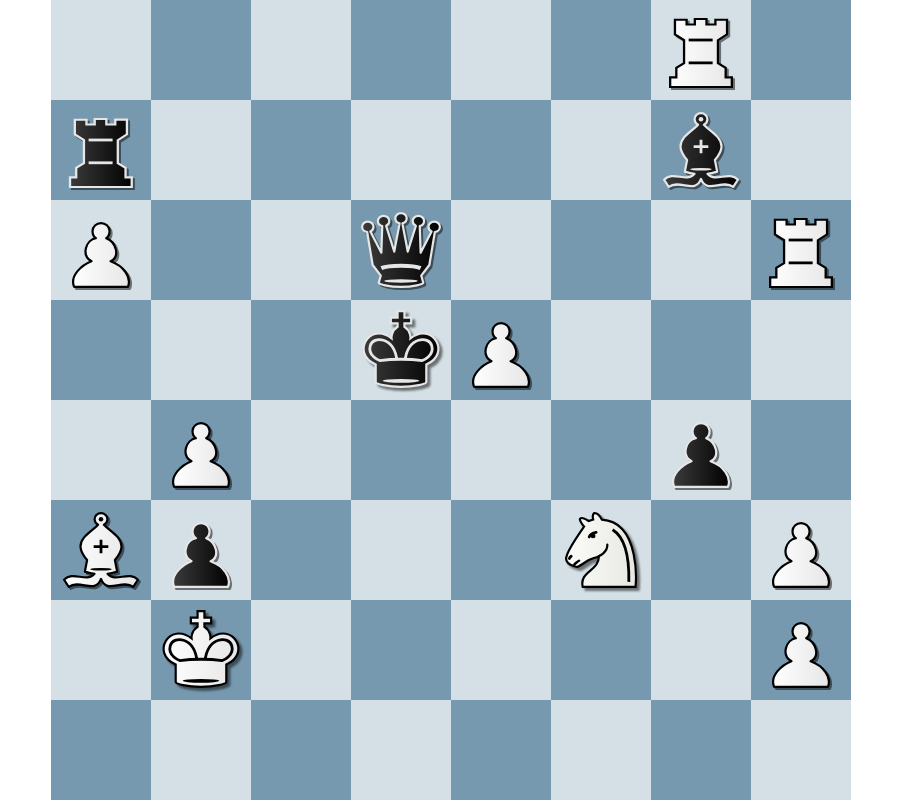
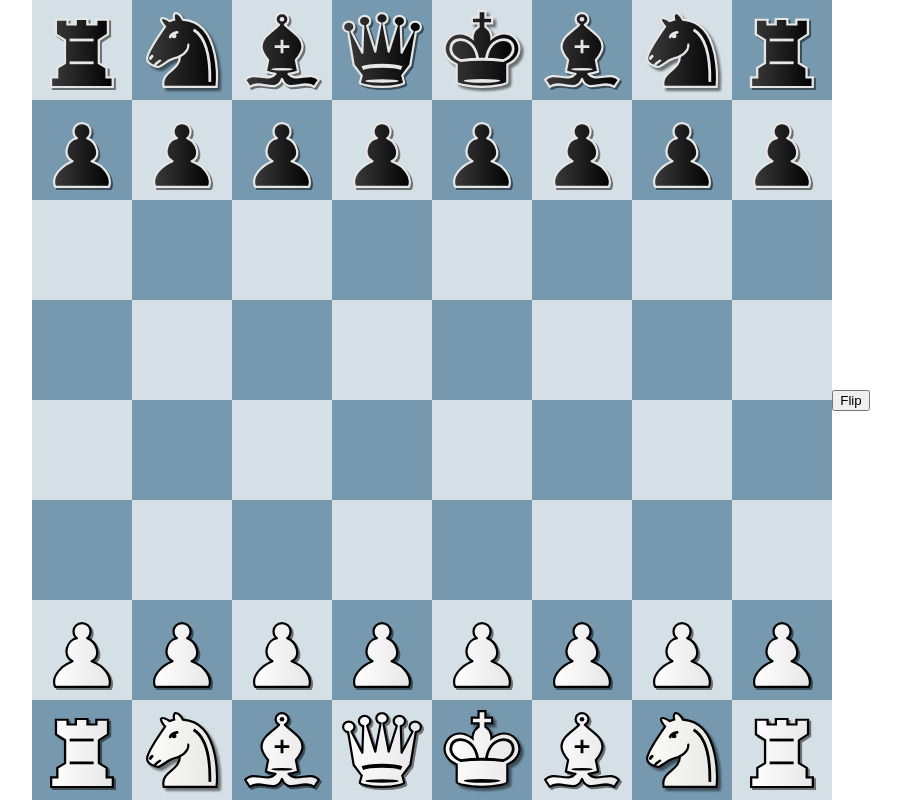
Before and after one commit to BlueBetaFish/chess-gui, a React (Create React App) app: page / in a window 1280 px wide. Shown: the whole page, without its empty margins (189-1090 px from the left). Built offline with nearby package versions, Linux system fonts and the light colour scheme.

Commit message:
position bubble sucessful

```diff
--- a/src/App.tsx
+++ b/src/App.tsx
@@ -1,11 +1,15 @@
+import { useState } from "react";
 import "./App.css";
 import { DEFAULT_BOARD } from "./chess-board/FEN";
-import ChessBoard from "./components/ChessBoard";
+import Game from "./chess-board/Game";
+import ChessGame from "./components/ChessGame";
 
 function App() {
+    const [flip,setFlip] = useState(false);
     return (
         <div className="App">
-            <ChessBoard boardObj={DEFAULT_BOARD} />
+            <ChessGame gameObj={new Game()} flipGame={flip}/>
+            <button onClick={()=>{setFlip(!flip)}}>Flip</button>
         </div>
     );
 }
--- a/src/chess-board/FEN.ts
+++ b/src/chess-board/FEN.ts
@@ -15,7 +15,7 @@ const PIECE_SYMBOLS = ["k", "q", "r", "b", "n", "p", "K", "Q", "R", "B", "N", "P
 // 8/2Rn4/3b2PK/4p1pb/4k1pq/4N3/pP1p3n/8 w - - 0 1
 // 6R1/r5b1/P2q3R/3kP3/1P4p1/Bp3N1P/1K5P/8 w - - 0 1
 
-export const START_BOARD_FEN = "6R1/r5b1/P2q3R/3kP3/1P4p1/Bp3N1P/1K5P/8 w - - 0 1";
+export const START_BOARD_FEN = "rnbqkbnr/pppppppp/8/8/8/8/PPPPPPPP/RNBQKBNR w KQkq - 0 1";
 export const DEFAULT_BOARD = getBoardFromFEN(START_BOARD_FEN);
 
 
--- a/src/components/ChessBoard.tsx
+++ b/src/components/ChessBoard.tsx
@@ -2,27 +2,53 @@ import { Component } from 'react'
 import { Board } from '../chess-board/Board';
 import ChessGrid from './ChessSquare';
 import styles from '../styles/ChessBoard.module.css'
+import {Coordinate} from '../chess-board/chessUtility'
 
-type Props = {
-    boardObj: Board | null
-}
-type State = {
-    boardObj: Board | null
+
+type BoardProps = {
+    boardObj: Board | null,
+    gameClickListener: any,
+    flipBoard?:boolean
 }
 
-export default class ChessBoard extends Component<Props, State> {
 
-    constructor(props: Props) {
-        super(props);
-        this.state = {
-            boardObj: props.boardObj
-        }
+
+export default class ChessBoard extends Component<BoardProps, any> {
+
+    constructor(props:BoardProps){
+        super(props)
+        console.log(this.props.boardObj?.squares)
+    }
+
+    componentDidUpdate(){
+        console.log(this.props.flipBoard ?? false)
+
     }
 
     render() {
         return (
             <div className={styles.board}>
+
                 {
+                (this.props.flipBoard ?? false)?
+                    this.props.boardObj?.squares.map((rank, rankNum) =>
+                        <div className={styles.boardRow} key={rankNum}>
+                            {
+                                rank.reverse().map((piece, fileNum) =>
+                                    <ChessGrid
+                                        piece={piece}
+                                        key={rankNum * rank.length + fileNum}
+                                        index={new Coordinate( (rankNum),(7-fileNum) )}
+                                        colorIndex={ new Coordinate (rankNum,fileNum) }
+                                        boardClickListener={this.props.gameClickListener}
+                                    />
+                                )
+                            }
+                        </div>
+                        )
+
+                    :
+
                     this.props.boardObj?.squares.reverse().map((rank, rankNum) =>
                         <div className={styles.boardRow} key={rankNum}>
                             {
@@ -30,13 +56,15 @@ export default class ChessBoard extends Component<Props, State> {
                                     <ChessGrid
                                         piece={piece}
                                         key={rankNum * rank.length + fileNum}
-                                        index={{ rankNum, fileNum }}
+                                        index={new Coordinate((7-rankNum),(fileNum)) }
+                                        colorIndex={new Coordinate (rankNum,fileNum) }
+                                        boardClickListener={this.props.gameClickListener}
                                     />
                                 )
                             }
                         </div>
+                    )
 
-                    )
                 }
             </div>
         )
--- /dev/null
+++ b/src/components/ChessGame.tsx
@@ -0,0 +1,26 @@
+import  React,{ Component } from 'react'
+import  Board  from './ChessBoard'
+import Game from '../chess-board/Game'
+import { Coordinate } from '../chess-board/chessUtility'
+
+type GameProps = {
+    gameObj: Game
+    flipGame?: boolean
+}
+
+
+export default class ChessGame extends Component<GameProps,any> {
+
+    clickListener(event:any,index:Coordinate){
+        console.log(index)
+        // this.props.gameObj.getLegalMovesOfGivenSquare()
+    }
+
+    render() {
+        return (
+            <div>
+                <Board boardObj={this.props.gameObj.board} gameClickListener={this.clickListener} flipBoard={this.props.flipGame}/>
+            </div>
+        )
+    }
+}
--- a/src/components/ChessSquare.tsx
+++ b/src/components/ChessSquare.tsx
@@ -1,13 +1,14 @@
 import React, { Suspense } from 'react'
 import Piece, { Color, PieceType } from '../chess-board/Pieces'
 import styles from "../styles/ChessGrid.module.css"
+import {Coordinate} from '../chess-board/chessUtility'
+
 
 type Props = {
     piece: Piece,
-    index: {
-        rankNum: number,
-        fileNum: number
-    },
+    index:Coordinate,
+    colorIndex: Coordinate,
+    boardClickListener:any,
     theme?: string
 }
 
@@ -68,18 +69,18 @@ export default function ChessGrid(props: Props) {
     }
 
     function isLightSquare(): boolean {
-        const { rankNum, fileNum } = props.index;
-        if (rankNum % 2 == 0) {
-            return (fileNum % 2 === 0)
+        const { x, y } = props.colorIndex;
+        if (x % 2 == 0) {
+            return (y % 2 === 0)
         }
         else {
-            return (fileNum % 2 !== 0)
+            return (y % 2 !== 0)
         }
     }
 
 
     return (
-        <div className={[styles.grid, (isLightSquare()) ? styles.light : styles.dark].join(' ')}>
+        <div className={[styles.grid, (isLightSquare()) ? styles.light : styles.dark].join(' ')} onClick={(event)=>{props.boardClickListener(event,props.index)}}>
             {
                 (props.piece.pieceColor !== Color.UNDEFINED) ?
                     <img src={getImageSrc(props.piece.pieceType, props.piece.pieceColor)} />
```
